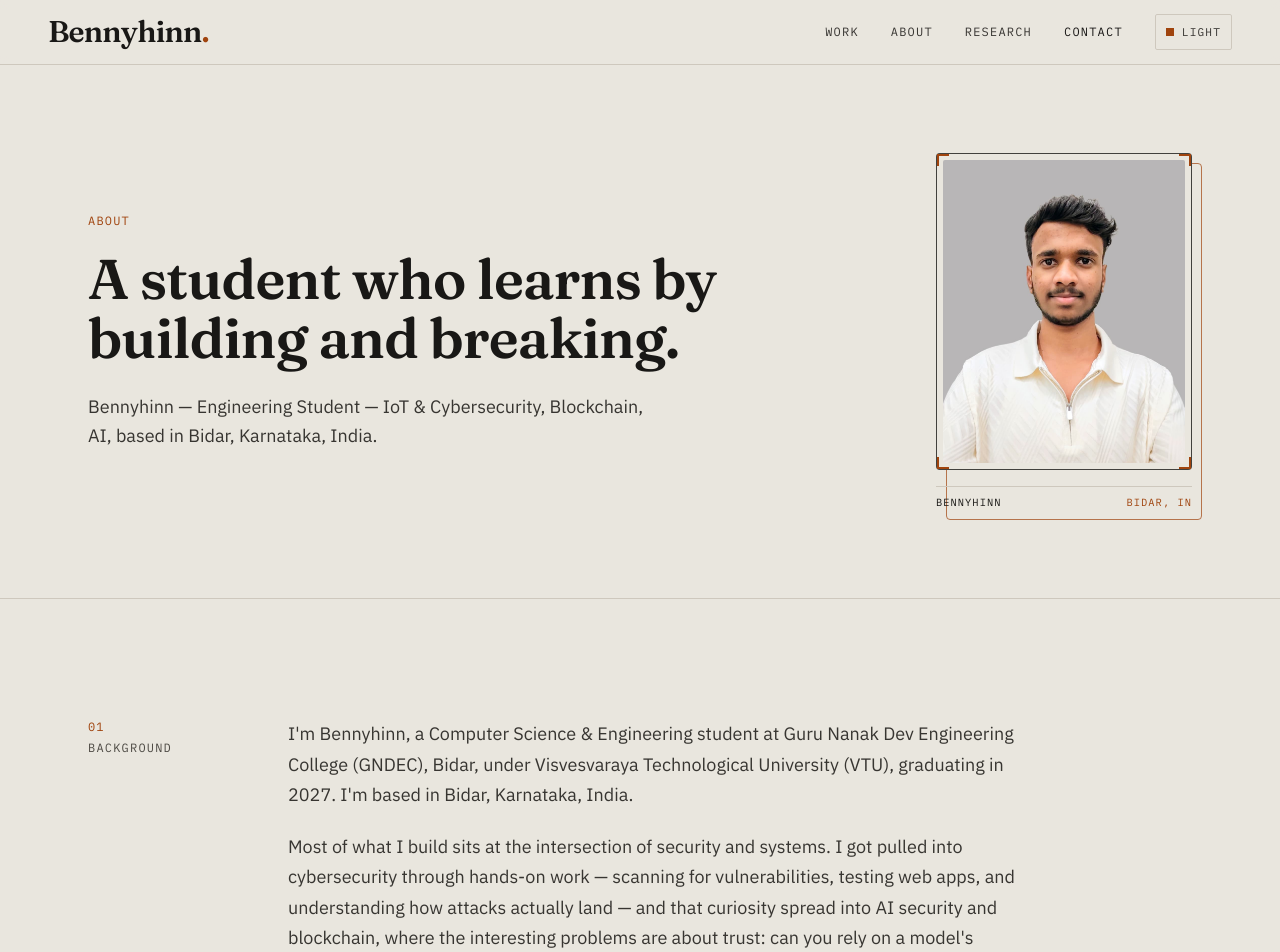
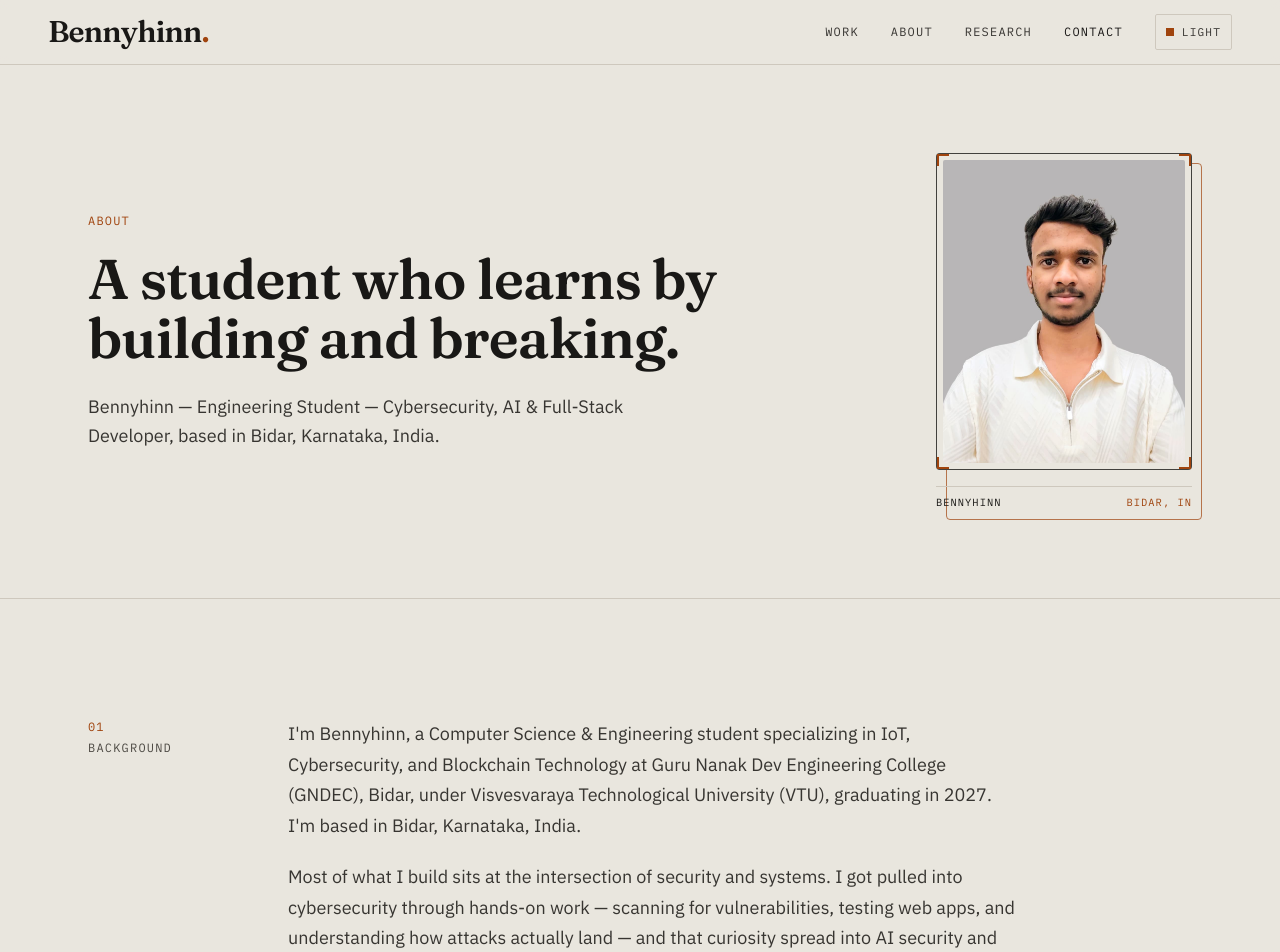
Before and after one commit to Bennyhinn007/portfolio-website, a Next.js app: page /about in a window 1280 px wide. Shown: the top 952 px of the page. Built offline with nearby package versions, Linux system fonts and the light colour scheme.

Commit message:
Add Full-Stack Developer role and update degree specialization

```diff
--- a/src/app/about/page.tsx
+++ b/src/app/about/page.tsx
@@ -46,7 +46,8 @@ export default function AboutPage() {
       <Section label="Background" index="01">
         <div className="prose-note max-w-2xl text-lg">
           <p>
-            I&apos;m {profile.preferredName}, a Computer Science &amp; Engineering student at{" "}
+            I&apos;m {profile.preferredName}, a Computer Science &amp; Engineering student
+            specializing in IoT, Cybersecurity, and Blockchain Technology at{" "}
             {profile.education.college}, under {profile.education.university}, graduating in{" "}
             {profile.education.graduation}. I&apos;m based in {profile.location}.
           </p>
--- a/src/content/profile.ts
+++ b/src/content/profile.ts
@@ -13,12 +13,12 @@ export const profile = {
   // Display name used across the UI (nav, footer, hero, prose).
   name: "Bennyhinn",
   preferredName: "Bennyhinn",
-  role: "Engineering Student — IoT & Cybersecurity, Blockchain, AI",
+  role: "Engineering Student — Cybersecurity, AI & Full-Stack Developer",
   // Positioning line, written from real work — not marketing filler.
   positioning:
     "I build security-focused systems, then try to break them — across AI robustness, blockchain data-protection, and web security.",
   education: {
-    degree: "B.E. Computer Science & Engineering",
+    degree: "B.E. in CSE (IoT and Cybersecurity Including Blockchain Technology)",
     college: "Guru Nanak Dev Engineering College (GNDEC), Bidar",
     university: "Visvesvaraya Technological University (VTU)",
     graduation: "2027",
```
